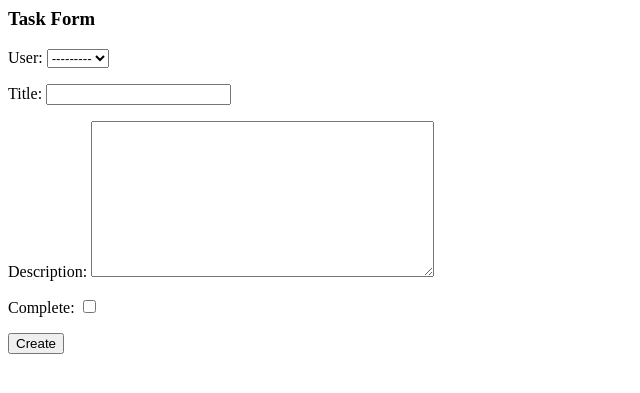
After one commit to enriquedlh97/dj-to-do, a Django app: page /task-create/ in a window 1280 px wide. The commit adds this page. Shown: the top 393 px of the page, without its empty margins (0-640 px from the left). Run offline with Django 4.2, Linux system fonts and the light colour scheme.

Commit message:
feat: Adds task creation functionality.

```diff
--- /dev/null
+++ b/backend/base/templates/base/task_form.html
@@ -0,0 +1,7 @@
+<h3>Task Form</h3>
+
+<form method = "POST" action = "">
+    {% csrf_token %}
+    {{form.as_p}}
+    <input type = "submit" value = "Create">
+</form>
--- a/backend/base/templates/base/task_list.html
+++ b/backend/base/templates/base/task_list.html
@@ -1,4 +1,5 @@
 <h1>My to Do List</h1>
+<a href="{% url 'task-create' %}">Add Task</a>
 
 <table>
     <tr> <!-- Table row   -->
--- a/backend/base/urls.py
+++ b/backend/base/urls.py
@@ -1,9 +1,10 @@
 from django.urls import URLPattern, path
 
-from .views import TaskDetail, TaskList
+from .views import TaskCreate, TaskDetail, TaskList
 
 urlpatterns: list[URLPattern] = [
     path("", TaskList.as_view(), name="tasks"),
     # The view here looks for a primary key referencing a specific task.
     path("task/<int:pk>/", TaskDetail.as_view(), name="task"),
+    path("task-create/", TaskCreate.as_view(), name="task-create"),
 ]
--- a/backend/base/views.py
+++ b/backend/base/views.py
@@ -1,5 +1,9 @@
-from django.db.models.base import ModelBase
+from typing import Callable, Literal, Optional, Sequence, Type
+
+from django.db.models import Model
+from django.urls import reverse_lazy
 from django.views.generic.detail import DetailView
+from django.views.generic.edit import CreateView
 from django.views.generic.list import ListView
 
 from .models import Task
@@ -9,12 +13,12 @@ class TaskList(ListView):
     """Task List View: Contains all the tasks displayed.
 
     Attributes:
-        model (ModelBase): Model for the view.
+        model (Model): Model for the view.
         context_object_name (str): Name to reference the object within
             the 'task_list.html' template.
     """
 
-    model: ModelBase = Task
+    model: Type[Model] = Task
     context_object_name: str = "tasks"
 
 
@@ -22,13 +26,31 @@ class TaskDetail(DetailView):
     """Task Detail View: Shows the details for a particular Task.
 
     Attributes:
-        model (ModelBase): Model for the view.
+        model (Model): Model for the view.
         context_object_name (str): Name to reference the object within
             the 'task_detail.html' template.
         template_name (str): Name to use for the template instead of
             'task_detail.html'.
     """
 
-    model: ModelBase = Task
-    context_object_name: str = "task"
+    model: Type[Model] = Task
+    content_type: Optional[str] = "task"
     template_name: str = "base/task.html"
+
+
+class TaskCreate(CreateView):
+    """Task Create View: Creates a Task.
+
+    Attributes:
+        model (Model): Model for the view.
+        fields (`list` of `str` or `literal`): Fields to be shown in the
+            form.
+        success_url (`str` or `callable`): Function to be used when the
+            form is completed.
+    """
+
+    model: Type[Model] = Task
+    # Specifies fields to show in form, this shows all fields from the model
+    fields: Optional[Sequence[str] | Literal["__all__"]] = "__all__"
+    # Redirects back to the list of tasks once the new task is created
+    success_url: Optional[str | Callable[[str], str]] = reverse_lazy("tasks")
```
Also changed, not shown: backend/pyproject.toml (+9 -0 lines), 1 other file.
